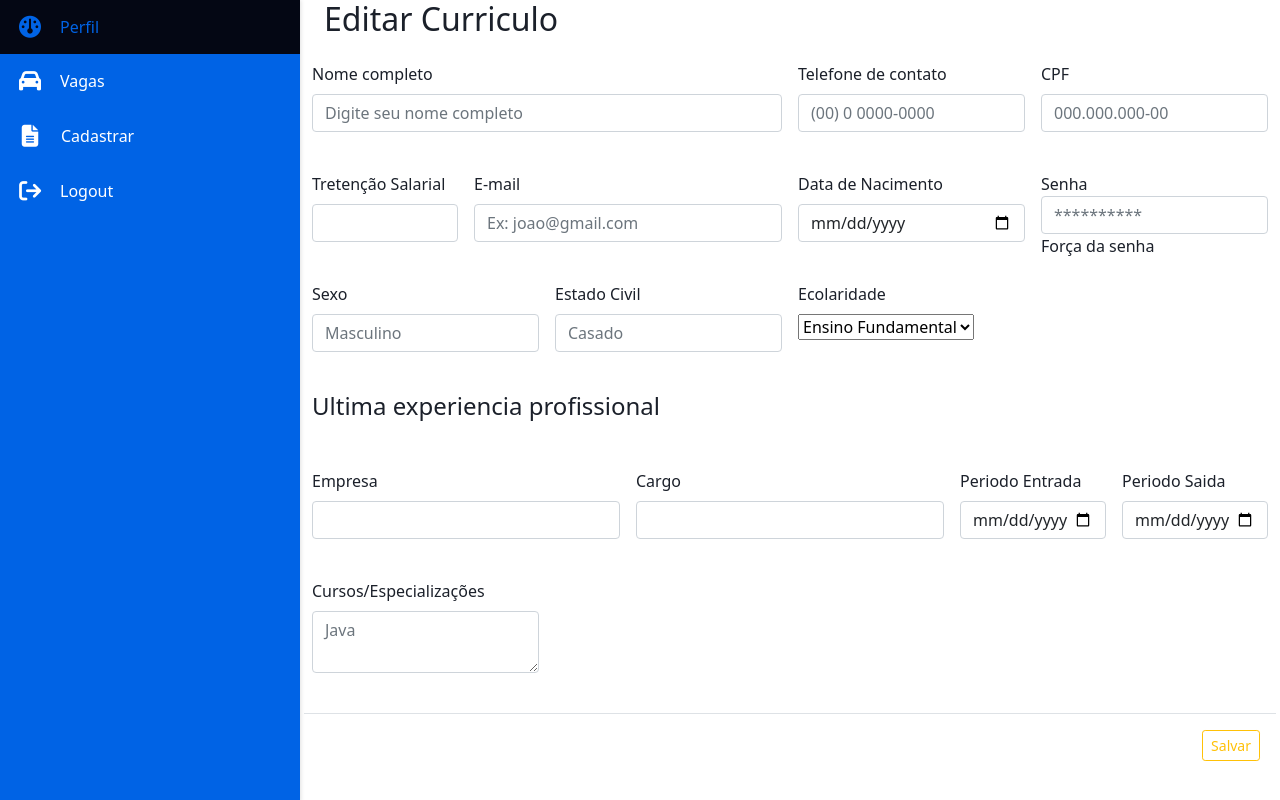
After one commit to AllanFelizzeti/Desafoi-PHP, a PHP site: page /listar.php in a window 1280 px wide. The commit adds this page. Run offline with PHP 8.4, Linux system fonts and the light colour scheme; the visitor is signed in with stand-in values (Sample User, id 1); some libraries are stand-ins or nearby versions.

Commit message:
Estruturando pagina de cadsaro e de editar

```diff
--- a/css/custom.css
+++ b/css/custom.css
@@ -1,13 +1,13 @@
-@import url('https://fonts.googleapis.com/css2?family=Poppins:wght@400;500;600;700&family=Ubuntu:wght@400;500;700&display=swap');
+@import url("https://fonts.googleapis.com/css2?family=Poppins:wght@400;500;600;700&family=Ubuntu:wght@400;500;700&display=swap");
 
-*{
+* {
   margin: 0;
   padding: 0;
   box-sizing: border-box;
   text-decoration: none;
 }
 
-:root{
+:root {
   --main-color: #040714;
   --site-color: #fff;
   --active-color: #0063e5;
@@ -15,35 +15,35 @@
   --second-color: #090b13;
   --third-color: #1b202a;
   --success-color: #006400;
-    --warning-color: #FF8C00;
-    --danger-color: #8B0000;
+  --warning-color: #ff8c00;
+  --danger-color: #8b0000;
 }
 
-body{
-    background-color: var(--main-color);
+body {
+  background-color: var(--third-color);
   color: var(--site-color);
 }
 
-h1{
+h1 {
   color: #0063e5;
 }
 
-.row>* {
+.row > * {
   background-color: white;
 }
 
-.max-width{
+.max-width {
   max-width: 1300px;
   padding: 0 10px;
   margin: auto;
 }
 
-.nav{
+.nav {
   position: fixed;
   width: 100%;
   z-index: 999;
   padding: 20px 0;
-    font-family: 'Ubuntu', sans-serif;
+  font-family: "Ubuntu", sans-serif;
   background-color: var(--main-color);
   border-bottom: solid var(--third-color) 1px;
 }
@@ -54,24 +54,24 @@ h1{
   margin-right: 10px;
 }
 
-.nav .logo a{
+.nav .logo a {
   color: var(--active-color);
   font-size: 35px;
   font-weight: 500;
 }
 
-.nav .max-width{
+.nav .max-width {
   display: flex;
   align-items: center;
   justify-content: space-between;
 }
 
-.nav .menu li{
+.nav .menu li {
   list-style: none;
   display: inline-block;
 }
 
-.nav .menu li a{
+.nav .menu li a {
   display: block;
   color: var(--site-color);
   font-size: 18px;
@@ -79,22 +79,22 @@ h1{
   margin-left: 25px;
 }
 
-.menu-btn{
+.menu-btn {
   color: var(--site-color);
   font-size: 23px;
   cursor: pointer;
   display: none;
 }
 
-@media (max-width: 947px){
-    .menu-btn{
+@media (max-width: 947px) {
+  .menu-btn {
     display: block;
     z-index: 999;
   }
-    #menu-icon.active::before{
+  #menu-icon.active::before {
     content: "\f00d";
   }
-    .nav .menu{
+  .nav .menu {
     background-color: var(--main-color);
     position: fixed;
     height: 100vh;
@@ -106,61 +106,63 @@ h1{
     transition: all 0.3s ease;
   }
 
-    #menu-site.active{
+  #menu-site.active {
     left: 0;
   }
-    .nav .menu li{
+  .nav .menu li {
     display: block;
-
   }
 
-    .nav .menu li a{
+  .nav .menu li a {
     display: inline-block;
     margin: 13px 0;
     font-size: 25px;
   }
 }
 
-section{
+section {
   padding: 50px 0;
-
 }
 
-@media (max-width: 690px){
+@media (max-width: 690px) {
   section {
     padding: 20px 0;
-
   }
 }
 
-.top{
+.top {
   color: var(--site-color);
   display: flex;
   /*background: url("../image/estacionamento.jpg") no-repeat center;*/
-    background: linear-gradient(to right, var(--main-color) 25%, rgba(255, 255, 255, 0)), url("../image/estacionamento2.jpg") no-repeat center;
+  background: linear-gradient(
+      to right,
+      var(--main-color) 25%,
+      rgba(255, 255, 255, 0)
+    ),
+    url("../image/estacionamento2.jpg") no-repeat center;
   height: 100vh;
   min-height: 500px;
   background-size: cover;
   background-attachment: fixed;
-    font-family: 'Ubunto', sans-serif;
+  font-family: "Ubunto", sans-serif;
 }
 
-.top .max-width{
+.top .max-width {
   width: 100%;
   display: flex;
 }
 
-.top .top-content .text-1{
+.top .top-content .text-1 {
   font-size: 25px;
 }
 
-.top .top-content .text-2{
+.top .top-content .text-2 {
   font-size: 55px;
   font-weight: 400;
   margin-left: -3px;
 }
 
-.top .top-content .text-3{
+.top .top-content .text-3 {
   font-size: 32px;
   margin: 5px 0;
 }
@@ -188,7 +190,7 @@ section{
 .premium {
   color: var(--site-color);
   background: var(--first-color);
-    font-family: 'Poppins', sans-serif;
+  font-family: "Poppins", sans-serif;
 }
 
 .premium .title {
@@ -226,7 +228,7 @@ section{
   margin-bottom: 10px;
 }
 
-.premium .premium-content .right .p{
+.premium .premium-content .right .p {
   text-align: justify;
 }
 
@@ -256,7 +258,7 @@ section{
 }
 
 @media (max-width: 947px) {
-    .premium .premium-content .column{
+  .premium .premium-content .column {
     width: 100%;
   }
   .premium .premium-content .left {
@@ -275,7 +277,7 @@ footer {
   padding: 25px 23px;
   color: var(--site-color);
   text-align: center;
-    font-family: 'Poppins', sans-serif;
+  font-family: "Poppins", sans-serif;
 }
 
 footer span a {
@@ -291,7 +293,7 @@ footer span a:hover {
 .about {
   color: var(--site-color);
   background: var(--main-color);
-    font-family: 'Poppins', sans-serif;
+  font-family: "Poppins", sans-serif;
 }
 
 .about .title {
@@ -338,7 +340,7 @@ footer span a:hover {
   text-align: justify;
 }
 
-@media(max-width: 1104px) {
+@media (max-width: 1104px) {
   .about .about-content .left img {
     width: 300px;
     height: 300px;
@@ -348,7 +350,7 @@ footer span a:hover {
   }
 }
 
-@media(max-width: 947px) {
+@media (max-width: 947px) {
   .about .about-content .column {
     width: 100%;
   }
@@ -363,7 +365,7 @@ footer span a:hover {
   }
 }
 
-@media(max-width: 500px) {
+@media (max-width: 500px) {
   .about .title {
     margin-top: 50px;
   }
@@ -375,11 +377,16 @@ footer span a:hover {
   color: var(--site-color);
   display: flex;
   /*background: url("../image/estacionamento.jpg") no-repeat center;*/
-    background: linear-gradient(to right, var(--main-color) 25%, rgba(255, 255, 255, 0)), url("../image/contato.png") no-repeat center;
+  background: linear-gradient(
+      to right,
+      var(--main-color) 25%,
+      rgba(255, 255, 255, 0)
+    ),
+    url("../image/contato.png") no-repeat center;
   height: 90vh;
   background-size: cover;
   background-attachment: fixed;
-    font-family: 'Ubunto', sans-serif;
+  font-family: "Ubunto", sans-serif;
 }
 
 .contact .title {
@@ -457,7 +464,7 @@ footer span a:hover {
   border-radius: 6px;
   outline: none;
   padding: 0 10px;
-    font-family: 'Poppins', sans-serif;
+  font-family: "Poppins", sans-serif;
   transition: all 0.5s ease;
 }
 
@@ -497,14 +504,14 @@ footer span a:hover {
   background: none;
 }
 
-@media(max-width: 947px) {
+@media (max-width: 947px) {
   .contact .contact-content .column {
     width: 100%;
     margin-bottom: 35px;
   }
 }
 
-@media(max-width: 500px) {
+@media (max-width: 500px) {
   .contact .title {
     margin-top: 50px;
   }
@@ -522,6 +529,7 @@ footer span a:hover {
 .content {
   display: flex;
   background-color: var(--site-color);
+  color: var(--third-color);
 }
 
 .container-fluid {
@@ -552,7 +560,6 @@ footer span a:hover {
   /* posicionar a direta */
   float: right;
 }
-
 
 /* Fim Modal Add Vagas */
 
@@ -664,7 +671,7 @@ span img {
   margin-right: 10px;
 }
 
-span a{
+span a {
   color: var(--active-color);
   font-size: 30px;
   font-weight: 500;
@@ -684,7 +691,6 @@ span a{
 
 ul {
   list-style: none;
-
 }
 
 .footer {
@@ -707,7 +713,7 @@ ul {
 }
 
 .footer-col h4::before {
-    content: '';
+  content: "";
   position: absolute;
   left: 0;
   bottom: -10px;
@@ -757,22 +763,22 @@ ul {
 }
 
 /* Responsivo */
-@media(max-width: 767px) {
+@media (max-width: 767px) {
   .footer-col {
     width: 50%;
     margin-bottom: 30px;
   }
 }
 
-@media(max-width: 574px) {
+@media (max-width: 574px) {
   .footer-col {
     width: 100%;
   }
 }
 
 /* Inicio Listar Adm */
-.listar-adm{
-    background-color: var(--site-color);
+.listar-adm {
+  background-color: var(--third-color);
 }
 
 /* .row .top-list {
@@ -780,31 +786,30 @@ ul {
     overflow: hidden;
 } */
 
-.top-list .title-content{
+.top-list .title-content {
   float: left;
   color: var(--third-color);
   padding: 10px 16px;
   font-size: 17px;
 }
 
-.top-list .top-list-right{
+.top-list .top-list-right {
   padding: 10px 5px 5px 0;
   float: right;
 }
 
-.table-list{
+.table-list {
   margin-top: 15px;
   width: 100%;
 }
 
-.table-list .list-head .list-head-content{
+.table-list .list-head .list-head-content {
   background-color: var(--third-color);
   color: var(--active-color);
   padding: 10px;
-
 }
 
-.table-list .list-body .list-body-content{
+.table-list .list-body .list-body-content {
   background-color: var(--main-color);
   color: var(--site-color);
   padding: 8px;
@@ -829,12 +834,12 @@ ul {
   float: left;
   padding: 8px 16px;
   text-decoration: none;
-    transition: background-color .3s;
+  transition: background-color 0.3s;
 }
 
 .pagination a.active {
   background-color: var(--main-color);
-    color: var(--site-color)
+  color: var(--site-color);
 }
 
 .pagination a:hover:not(.active) {
@@ -924,15 +929,14 @@ ul {
 }
 /* fim pornalizar botao */
 
-@media (max-width: 640px){
-    .table-sm-none{
+@media (max-width: 640px) {
+  .table-sm-none {
     display: none;
   }
 }
 
-#embreve{
+#embreve {
   width: 800px;
   height: 400px;
-
 }
 /* Fim Listar Adm */
--- /dev/null
+++ b/src/listar.php
@@ -0,0 +1,216 @@
+<?php
+session_start();
+ob_start();
+
+require '../server/Conn.php';
+//require './Crud.php';
+
+if ((!isset($_SESSION['id'])) and (!isset($_SESSION['nome']))) {
+    if ($_SESSION['nivel-acesso'] > 2) {
+        $_SESSION['msg'] = "<p style='color: #ff0000'>Erro: Necessário realizar o login para acessar a página!</p>";
+        header("Location: login.php");
+
+        //Mostra a mensagen e depois destroi a mesma
+        if (isset($_SESSION['msg'])) {
+            echo $_SESSION['msg'];
+            unset($_SESSION['msg']);
+        }
+    }
+}
+?>
+
+
+<!DOCTYPE html>
+<html lang="pt-br">
+
+<head>
+    <meta charset="UTF-8">
+    <meta http-equiv="X-UA-Compatible" content="IE=edge">
+    <link rel="shortcut icon" href="image/favicon2.ico">
+    <link rel=" folha de estilo " href=" CSS/reset.css ">
+    <link rel="stylesheet" href="https://cdnjs.cloudflare.com/ajax/libs/font-awesome/6.1.1/css/all.min.css">
+    <link href="https://cdn.jsdelivr.net/npm/bootstrap@5.1.3/dist/css/bootstrap.min.css" rel="stylesheet" integrity="sha384-1BmE4kWBq78iYhFldvKuhfTAU6auU8tT94WrHftjDbrCEXSU1oBoqyl2QvZ6jIW3" crossorigin="anonymous">
+    <link rel="stylesheet" href="../css/custom.css">
+    <title>BRA PARK</title>
+</head>
+
+<body class="listar-adm">
+
+    <div class="content">
+        <!-- Sidebar -->
+        <div class="sidebar">
+            <a href="dashboard.php" class="sidebar-nav"><i class="icon fa-solid fa-gauge"></i><span>Perfil</span></a>
+
+            <a href="vagas.php" class="sidebar-nav"><i class="icon fa-solid fa-car"></i><span>Vagas</span></a>
+
+            <a href="#" class="sidebar-nav"><i class="icon fa-solid fa-file-lines"></i><button class="btn btn-link" type="button" data-bs-toggle="modal" data-bs-target="#cadUsuarioModal">Cadastrar</button></a>
+
+            <!-- <button type="button" class="btn btn-outline-success btn-sm" data-bs-toggle="modal" data-bs-target="#cadUsuarioModal"> Cadastrar</button> -->
+            <!-- <a href="visualizar.php" class="sidebar-nav"><i class="icon fa-solid fa-eye"></i><span>Visualizar</span></a> -->
+
+            <!-- <a href="alerta.php" class="sidebar-nav"><i class="icon fa-solid fa-triangle-exclamation"></i><span>Alerta</span></a>
+
+        <a href="botao.php" class="sidebar-nav"><i class="icon fa-solid fa-egg"></i><span>Botões</span></a> -->
+
+            <a href="sair.php" class="sidebar-nav"><i class="icon fa-solid fa-arrow-right-from-bracket"></i><span>Logout</span></a>
+        </div>
+
+        <div class="container">
+            <h2 class="container" id="editUsuarioModalLabel">Editar Curriculo</h2>
+            <form class="row g-3 needs-validation" id="edit-usuario-form">
+                <span id="msgAlertaErroEdit"></span>
+
+                <input type="hidden" name="id" id="editid">
+
+                <div class="col-md-6">
+                    <label for="nome_usuario" class="form-label">Nome completo</label>
+                    <input type="text" class="form-control" name="nome" id="editnome" placeholder="Digite seu nome completo" required>
+                    <div class="valid-feedback">
+                        Ok
+                    </div>
+                </div>
+
+                <div class="invalid-feedback">
+                    Digite o nome corretamente!
+                </div><br>
+
+                <div class="col-md-3">
+                    <label for="validationCustom02" class="form-label">Telefone de contato</label>
+                    <input type="text" class="form-control" id="celular" name="editcelular" placeholder="(00) 0 0000-0000" value="" onchange="validaCel()" required>
+                    <div class="valid-feedback">
+                        Ok
+                    </div>
+                    <div class="invalid-feedback">
+                        Digite um telefone válido!
+                    </div>
+                </div><br>
+
+                <div class="col-md-3">
+                    <label for="validationCustom03" class="form-label">CPF</label>
+                    <input type="text" class="form-control" id="editcpf" name="cpf" placeholder="000.000.000-00" value="" onchange="validaCpf()" required>
+                    <div class="valid-feedback">
+                        Ok
+                    </div>
+                    <div class="invalid-feedback">
+                        Digite seu CPF!
+                    </div><br>
+                </div>
+
+                <div class="col-md-2">
+                    <label for="validationCustom05" class="form-label">Tretenção Salarial</label>
+                    <input type="text" name="cep" class="form-control" id="editcep" id="cep" placeholder="" required>
+                    <div class="invalid-feedback">
+                        Digite o cep corretamente!
+                    </div>
+                </div>
+
+                <div class="col-md-4">
+                    <label for="exampleInputEmail" class="form-label">E-mail</label>
+                    <input type="email" name="email" class="form-control" id="editemail" placeholder="Ex: joao@gmail.com" aria-describedby="emailHelp" value="" required>
+                    <div class="valid-feedback">
+                        Ok
+                    </div>
+                    <div class="invalid-feedback">
+                        Digite seu e-mail!
+                    </div><br>
+                </div>
+
+                <div class="col-md-3">
+                    <label for="validationCustom05" class="form-label">Data de Nacimento</label>
+                    <input type="date" name="data_nascimento" class="form-control" id="editdata_nascimento" placeholder="01/05/1995" required>
+                    <div class="invalid-feedback">
+                        Digite corretamente!
+                    </div>
+                </div>
+
+                <div class="col-md-3">
+                    <label for="exampleInputPassword1">Senha</label>
+                    <input type="password" name="brapa" class="form-control" id="editbraba" placeholder="**********" value="" onkeyup="senhaForca()" required>
+                    <div id="impForcaSenha">
+                        <label>Força da senha</label>
+                    </div>
+                </div>
+
+                <div class="invalid-feedback">
+                    Digite uma senha válida!
+                </div><br>
+
+                <div class="col-md-3">
+                    <label for="validationCustom05" class="form-label">Sexo</label>
+                    <input type="text" name="sexo" class="form-control" id="editsexo" placeholder="Masculino" required>
+                    <div class="invalid-feedback">
+                        Digite corretamente!
+                    </div>
+                </div>
+
+                <div class="col-md-3">
+                    <label for="validationCustom05" class="form-label">Estado Civil</label>
+                    <input type="text" name="estado_civil" class="form-control" id="editestado" placeholder="Casado" required>
+                    <div class="invalid-feedback">
+                        Digite corretamente!
+                    </div><br>
+                </div>
+
+                <div class="col-md-6">
+                    <label for="validationCustom06" class="form-label">Ecolaridade</label><br>
+                    <select name="escolaridade" id="editescolaridade">
+                        <option selected="Ensino Fundamental" value="1">Ensino Fundamental</option>
+                        <option value="Segundo Gral">Segundo Gral</option>
+                        <option value="Tecnico">Tecnico</option>
+                        <option value="Faculdade">Faculdade</option>
+
+                    </select>
+                    <div class="valid-feedback">
+                        Ok
+                    </div>
+                </div>
+
+                <div class="col-md-10">
+                    <h4>Ultima experiencia profissional</h4><br>
+                </div>
+                <div class="col-md-4">
+                    <label for="validationCustom05" class="form-label">Empresa</label>
+                    <input type="text" name="empresa" class="form-control" id="editempresa" placeholder="" required>
+                    <div class="invalid-feedback">
+                        Digite corretamente!
+                    </div><br>
+                </div>
+                <div class="col-md-4">
+                    <label for="validationCustom05" class="form-label">Cargo</label>
+                    <input type="text" name="cargo" class="form-control" id="editcargo" placeholder="" required>
+                    <div class="invalid-feedback">
+                        Digite corretamente!
+                    </div><br>
+                </div>
+                <div class="col-md-2">
+                    <label for="validationCustom05" class="form-label">Periodo Entrada</label>
+                    <input type="date" name="periodo_entrada" class="form-control" id="editperiodo_entrada" placeholder="" required>
+                </div>
+                <div class="col-md-2">
+                    <label for="validationCustom05" class="form-label">Periodo Saida</label>
+                    <input type="date" name="periodo_saida" class="form-control" id="editperiodo_saida" placeholder="" required>
+                </div>
+
+                <div class="col-md-3">
+                    <label for="validationCustom05" class="form-label">Cursos/Especializações</label>
+                    <textarea type="text" name="curso" class="form-control" id="editcurso" placeholder="Java" required></textarea>
+                    <div class="invalid-feedback">
+                        Digite corretamente!
+                    </div><br>
+                </div>
+
+                <div class="modal-footer">
+                    <input type="submit" class="btn btn-outline-warning btn-sm" id="edit-usuario-btn" value="Salvar" />
+                </div>
+            </form>
+        </div>
+
+
+        <script src="https://cdn.jsdelivr.net/npm/bootstrap@5.1.3/dist/js/bootstrap.bundle.min.js" integrity="sha384-ka7Sk0Gln4gmtz2MlQnikT1wXgYsOg+OMhuP+IlRH9sENBO0LRn5q+8nbTov4+1p" crossorigin="anonymous"></script>
+        <script src="../js/custom2.js"></script>
+
+        <script src="https://cdn.jsdelivr.net/npm/jquery@3.5.1/dist/jquery.slim.min.js" integrity="sha384-DfXdz2htPH0lsSSs5nCTpuj/zy4C+OGpamoFVy38MVBnE+IbbVYUew+OrCXaRkfj" crossorigin="anonymous"></script>
+        <script src="https://cdn.jsdelivr.net/npm/bootstrap@4.6.1/dist/js/bootstrap.bundle.min.js" integrity="sha384-fQybjgWLrvvRgtW6bFlB7jaZrFsaBXjsOMm/tB9LTS58ONXgqbR9W8oWht/amnpF" crossorigin="anonymous"></script>
+</body>
+
+</html>
```
Also changed, not shown: js/custom2.js (+10 -124 lines), src/editar.php (added, +65 -0 lines), src/index.php (+15 -2 lines), src/login.php (+9 -9 lines), src/validaLogin.php (added, +42 -0 lines), src/visualizar_edit.php (+5 -7 lines). Lines whose indentation alone changed are shown as unchanged.
